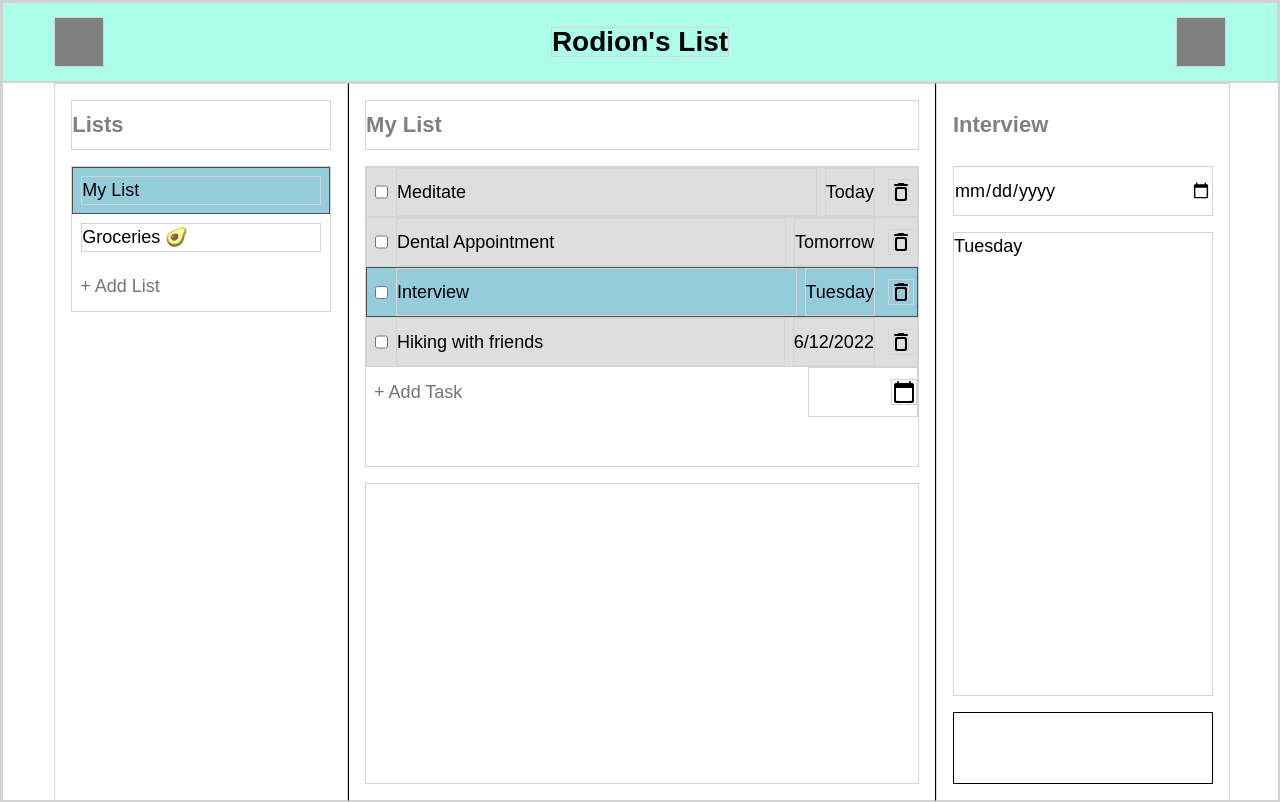
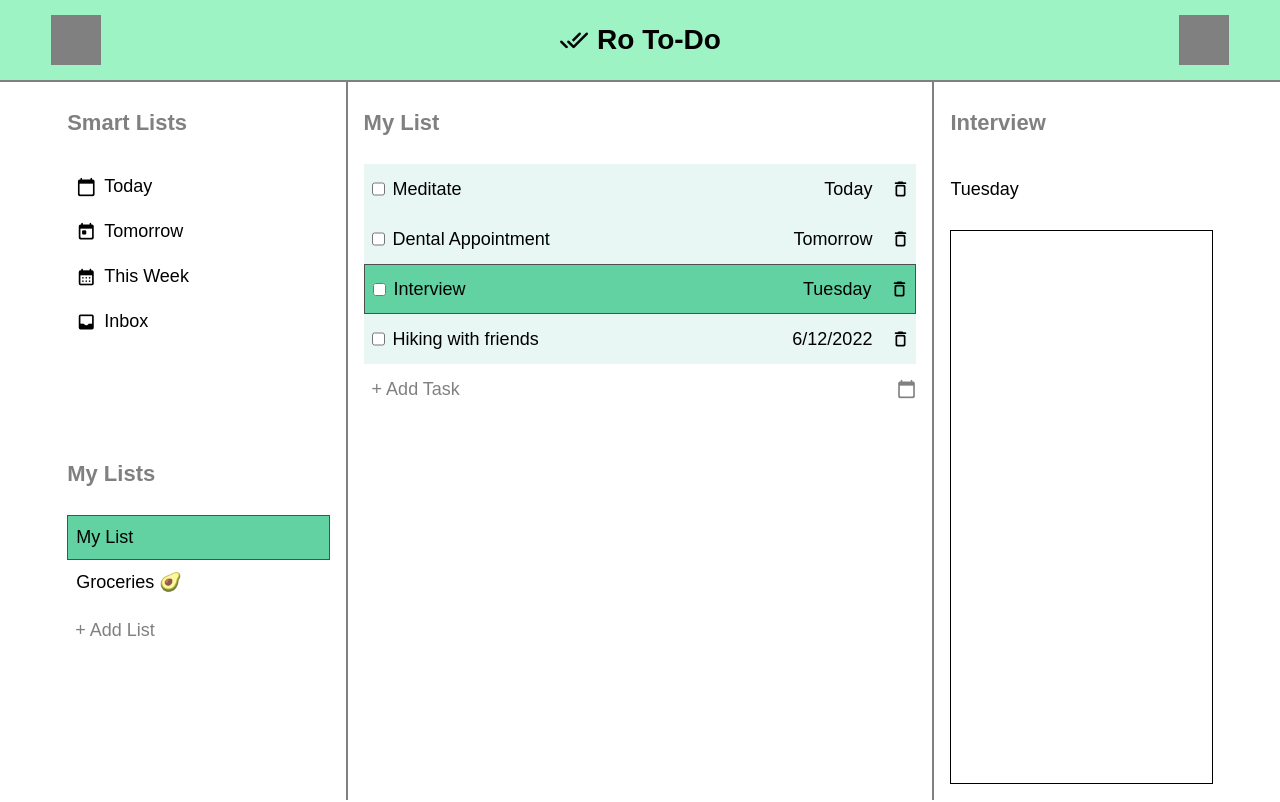
Before and after one commit to rodionlee/to-do-app, a website built with webpack: page src/index.html in a window 1280 px wide. Built offline with nearby package versions, Linux system fonts and the light colour scheme.

Commit message:
Add more styling

```diff
--- a/src/index.html
+++ b/src/index.html
@@ -10,7 +10,9 @@
 
     <header>
         <div class="listsToggle"></div>
-        <h1>Rodion's List</h1>
+        <h1>
+            <span class="material-icons-round">done_all</span>
+            Ro To-Do</h1>
         <div class="themeToggle"></div>
 
     </header>
@@ -18,8 +20,27 @@
     <div class="mainContainer">
 
         <div class="listsContainer">
+            <h3>Smart Lists</h3>
+            <div class="smartListsContainer">
+                <p class="list">
+                    <span class="material-icons-round">calendar_today</span>
+                    Today
+                </p>
+                <p class="list">
+                    <span class="material-icons-round">today</span>
+                    Tomorrow
+                </p>
+                <p class="list">
+                    <span class="material-icons-round">calendar_month</span>
+                    This Week
+                </p>
+                <p class="list">
+                    <span class="material-icons-round">inbox</span>
+                    Inbox
+                </p>
+            </div>
 
-            <h3>Lists</h3>
+            <h3>My Lists</h3>
             <div class="regularListsContainer"></div>
 
         </div>
--- a/src/index.js
+++ b/src/index.js
@@ -1,7 +1,7 @@
+import 'material-icons/iconfont/material-icons.css';
 import './style.css';
 import differenceInCalendarDays from 'date-fns/differenceInCalendarDays'
 import { addMinutes, daysInWeek, set } from 'date-fns';
-import 'material-icons/iconfont/material-icons.css';
 // import { debug } from 'webpack';
 
 // Screen Controller
@@ -307,7 +307,7 @@ const screenController = {
         }
 
         function deleteButtonClicked(e) {
-            const taskID = e.path[1].id
+            const taskID = e.path[2].id
             coordinator.deleteTask(taskID)
         }
 
@@ -420,8 +420,10 @@ const screenController = {
             }
 
             const task = document.querySelector(`#${taskID}`)
-            task.classList.add("taskSelected")
-            task.classList.remove("task")
+            if (task) {
+                task.classList.add("taskSelected")
+                task.classList.remove("task")
+            }
         }
     },
     addEventListenerToListsToggle() {
@@ -449,7 +451,6 @@ const screenController = {
         taskDescription.value = ""
         taskDescription.classList.remove("taskDescriptionActive")
     },
-
 
 }
 
--- a/src/style.css
+++ b/src/style.css
@@ -4,23 +4,34 @@
     padding: 0;
     margin: 0;
     box-sizing: border-box;
-    border: .1px solid lightgray;
+    /* border: .1px solid lightgray; */
 }
 
 :root {
+
+    --color-main: rgb(98, 210, 162);
+    --color-main-light: rgb(157, 243, 196);
+    --color-main-dark: rgb(31, 171, 137);
+    --color-grey: rgb(232, 247, 243);
+    --color-accent: rgb(98, 210, 162);
+    /* --color-accent: rgb(235, 233, 87); */
+
+
     --rowHeight: 50px;
 
-    --taskBackgroundColor: rgb(222, 222, 222);
+    --taskBackgroundColor: var(--color-grey);
 
     --hover-transition: 0.3s;
-    --hover-background-color: rgb(177, 211, 216);
+    --hover-background-color: var(--color-main-light);
     --hover-border: 1px solid rgb(138, 138, 138);
 
-    --selected-background-color: rgb(147, 205, 219);
+    --selected-background-color: var(--color-accent);
     --selected-border: 1px solid rgb(79, 79, 79);
 
     --global-padding: 4vw;
 }
+
+
 
 /* Typography */
 
@@ -57,6 +68,9 @@ p, li, ul, ::placeholder, a, span, textarea, input, label {
 body {
     height: 100vh;
 }
+.material-icons-round {
+    font-size: 20px;
+}
 
 /* Header */
 
@@ -67,9 +81,19 @@ header {
 
     height: 10vh;
 
-    background-color: rgb(173, 253, 235);
+    background-color: var(--color-main-light);
 
     padding: 0 var(--global-padding);
+}
+
+header h1 {
+    display: flex;
+    align-items: center;
+    gap: 8px;
+}
+
+header .material-icons-round {
+    font-size: 30px;
 }
 
 header .listsToggle {
@@ -95,6 +119,8 @@ header .themeToggle {
     grid-template-rows: 1fr;
 
     padding: 0 var(--global-padding);
+
+    border-top: 2px solid grey;
 }
 
 
@@ -117,13 +143,13 @@ header .themeToggle {
 
     display: grid;
     grid-template-columns: 1fr;
-    grid-template-rows: var(--rowHeight) 1fr var(--rowHeight);
+    grid-template-rows: var(--rowHeight) 1fr var(--rowHeight) 1fr;
 
     align-items: flex-start;
 
     gap: 16px;
 }
-.regularListsContainer {
+.regularListsContainer, .smartListsContainer {
     display: flex;
     flex-direction: column;
 }
@@ -142,6 +168,20 @@ header .themeToggle {
 .listName {
     flex: 1;
 }
+.smartListsContainer .list {
+    display: flex;
+    justify-content: start;
+    gap: 8px;
+}
+
+.list:hover .listDeleteButton, .listSelected:hover .listDeleteButton {
+    display: flex;
+}
+.list:hover {
+    background-color: var(--hover-background-color);
+    /* border: var(--hover-border); */
+    transition: var(--hover-transition);
+}
 .listDeleteButton {
     width: 16px;
     height: 16px;
@@ -151,14 +191,6 @@ header .themeToggle {
     align-items: center;
 
     display: none;
-}
-.list:hover .listDeleteButton, .listSelected:hover .listDeleteButton {
-    display: flex;
-}
-.list:hover {
-    background-color: var(--hover-background-color);
-    /* border: var(--hover-border); */
-    transition: var(--hover-transition);
 }
 .listSelected {
     background-color: var(--selected-background-color);
@@ -174,8 +206,8 @@ header .themeToggle {
     grid-template-columns: 1fr;
     grid-template-rows: var(--rowHeight) 1fr 1fr;
 
-    border-left: 1px solid black;
-    border-right: 1px solid black;
+    border-left: 2px solid grey;
+    border-right: 2px solid grey;
 
     gap: 16px;
 }
@@ -185,8 +217,9 @@ header .themeToggle {
 .tasksUncompletedContainer {
     grid-column: 1 / 3;
     grid-row: 2 / 3;
+
     display: grid;
-    grid-template-columns: 4fr 1fr;
+    grid-template-columns: 1fr 24px;
     align-content: start;
 }
 .task, .taskCompleted, .taskSelected {
@@ -219,12 +252,13 @@ header .themeToggle {
     display: flex;
     align-items: center;
     justify-content: end;
+
     height: 100%;
 }
 .tasksUncompletedContainer .addTaskDueDateInput {
     visibility: hidden;
     position: absolute;
-    right: 10vw;
+    /* right: 10vw; */
 }
 .tasksUncompletedContainer .dueDateLabel,
 .tasksCompletedContainer .dueDateLabel {
@@ -257,13 +291,21 @@ header .themeToggle {
     display: grid;
     grid-template-columns: 1fr;
     align-content: start;
+
+    color: grey;
 }
-.taskCompleted {
+.taskCompleted .taskName{
     text-decoration: line-through;
 }
 .tasksUncompletedContainer .taskSelected {
     background-color: var(--selected-background-color);
     border: var(--selected-border)
+}
+.inputField::placeholder {
+    color: grey;
+}
+.addTaskDueDateLabel .material-icons-round {
+    color: grey;
 }
 
 
@@ -293,7 +335,6 @@ header .themeToggle {
 
     border: none;
 }
-
 .taskDetailsContainer .taskDescription,
 .taskDetailsContainer .taskDescriptionActive {
     border: none;
@@ -301,18 +342,16 @@ header .themeToggle {
     transition: border 0.3s;
     padding: 8px;
 }
-
 .taskDetailsContainer .taskDescriptionActive {
     border: 1px solid black;
 }
-.tasksDetailsContainer .dueDateLabel {
+.taskDetailsContainer .dueDateLabel {
     display: flex;
     align-items: center;
     justify-content: start;
     height: 100%;
 }
-.tasksDetailsContainer .dueDateInput {
+.taskDetailsContainer .dueDateInput {
     visibility: hidden;
     position: absolute;
-    right: 10vw;
 }
```
